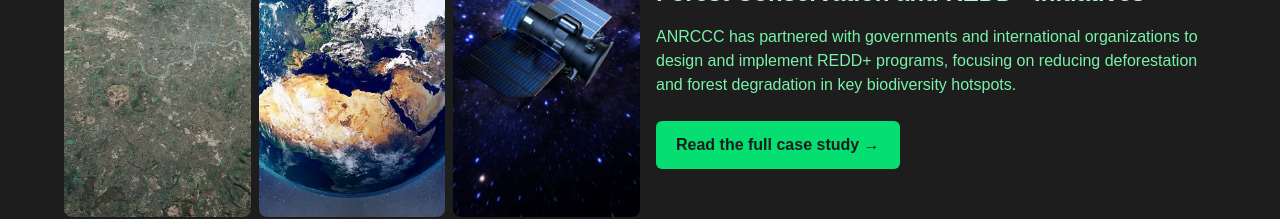
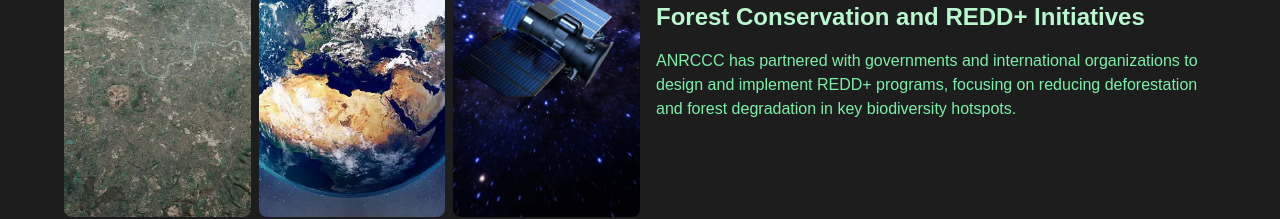
Before and after one commit to Richard-Adewoye/ANRCC, a Next.js app: page / in a window 1280 px wide. Shown: the part 2240-2459 px from the top of the page. Built offline with nearby package versions, Linux system fonts and the light colour scheme.

Commit message:
Disable case study link in CaseStudiesSection
Comment out the Link component for case study navigation.

```diff
--- a/src/components/CaseStudiesSection.tsx
+++ b/src/components/CaseStudiesSection.tsx
@@ -96,12 +96,13 @@ function TabContent({ tab }: { tab: Tab }) {
         <span className="text-xs uppercase text-green-400">{tab.category}</span>
         <h3 className="text-2xl font-bold mt-2 mb-4 text-green-200">{tab.title}</h3>
         <p className="text-green-300 mb-6">{tab.description}</p>
-        <Link
+        {/*<Link
           href={tab.link}
           className="inline-flex items-center gap-2 bg-green-400 text-[#1D1D1D] px-5 py-3 rounded-md hover:bg-green-500 transition font-semibold"
         >
           Read the full case study →
         </Link>
+        */}
       </div>
     </div>
   );
```
